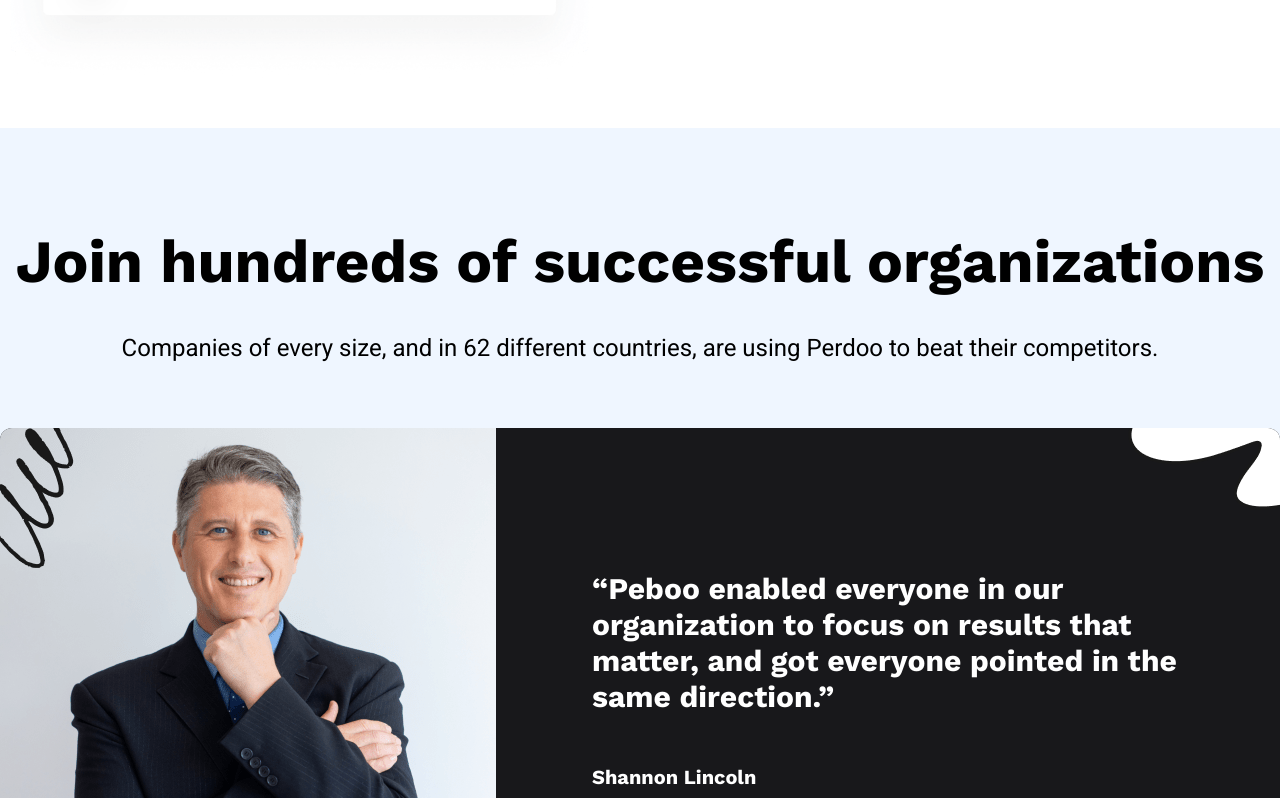
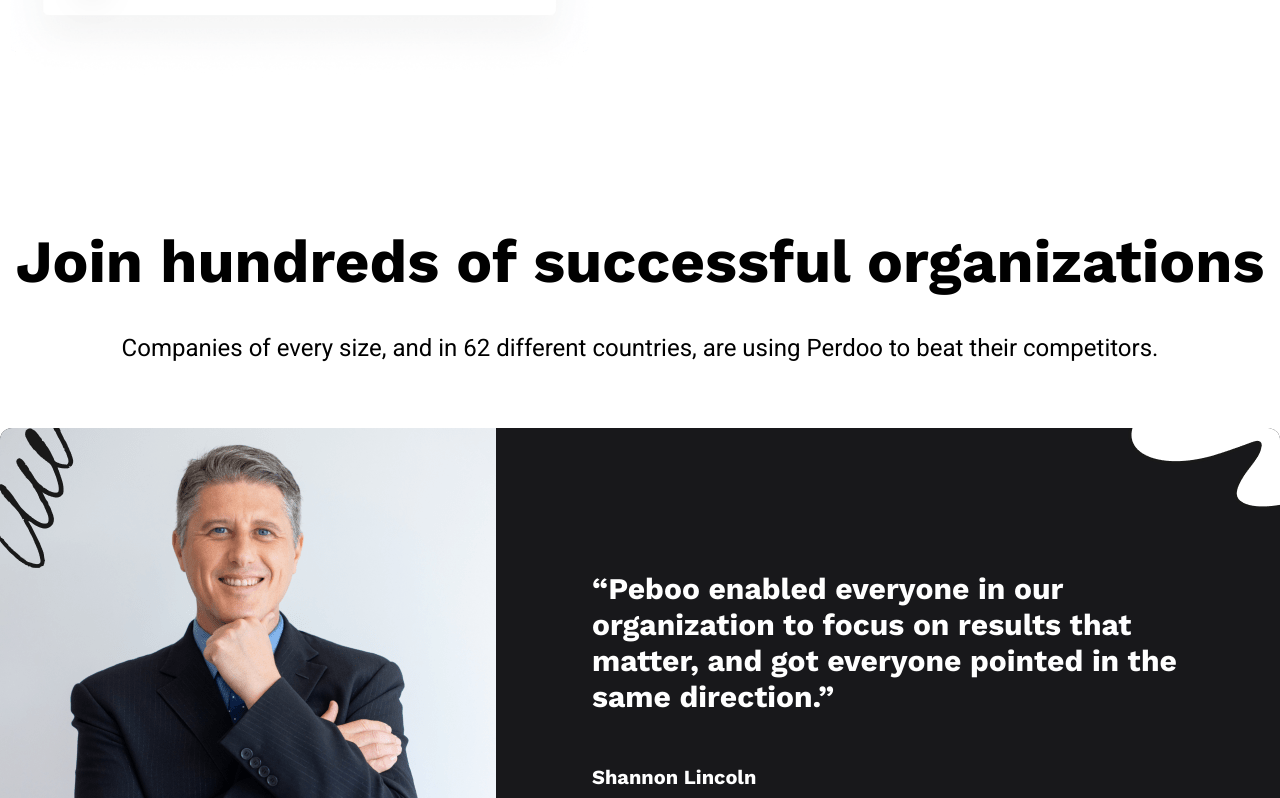
Before and after one commit to FrontEndDevo/peboo, a React (Vite) app: page / in a window 1280 px wide. Shown: the part 2902-3700 px from the top of the page. Built offline with nearby package versions, Linux system fonts and the light colour scheme.

Commit message:
Edit and reset the background color of Organization

```diff
--- a/src/components/Organization.jsx
+++ b/src/components/Organization.jsx
@@ -3,14 +3,13 @@
 import top_left from "../assets/images/bottom_two_background.png";
 const Organization = () => {
   return (
-    <section className="py-24 bg-blue-50">
-      <div className="container mx-auto">
+    <section className="container mx-auto py-24">
       <h2 className="text-4xl xl:text-6xl font-work-sans text-center mb-8 border-indigo-600 border-b-4 p-2 rounded-2xl lg:border-none">
         Join hundreds of successful organizations
       </h2>
       <p className="text-xl xl:text-2xl text-center mb-16">
-          Companies of every size, and in 62 different countries, are using
-          Perdoo to beat their competitors.
+        Companies of every size, and in 62 different countries, are using Perdoo
+        to beat their competitors.
       </p>
       <div className="text-white bg-zinc-900 rounded-xl relative flex items-center gap-24 overflow-hidden">
         <img
@@ -27,8 +26,8 @@
         <img src={organization} alt="our managers" loading="lazy" />
         <div className="w-1/2">
           <q className="font-work-sans text-3xl">
-              Peboo enabled everyone in our organization to focus on results
-              that matter, and got everyone pointed in the same direction.
+            Peboo enabled everyone in our organization to focus on results that
+            matter, and got everyone pointed in the same direction.
           </q>
           <p className="font-work-sans text-xl mb-2 mt-12">Shannon Lincoln</p>
           <p className="font-work-sans text-xl opacity-75">
@@ -36,7 +35,6 @@
           </p>
         </div>
       </div>
-      </div>
     </section>
   );
 };
```
Lines whose indentation alone changed are shown as unchanged.
